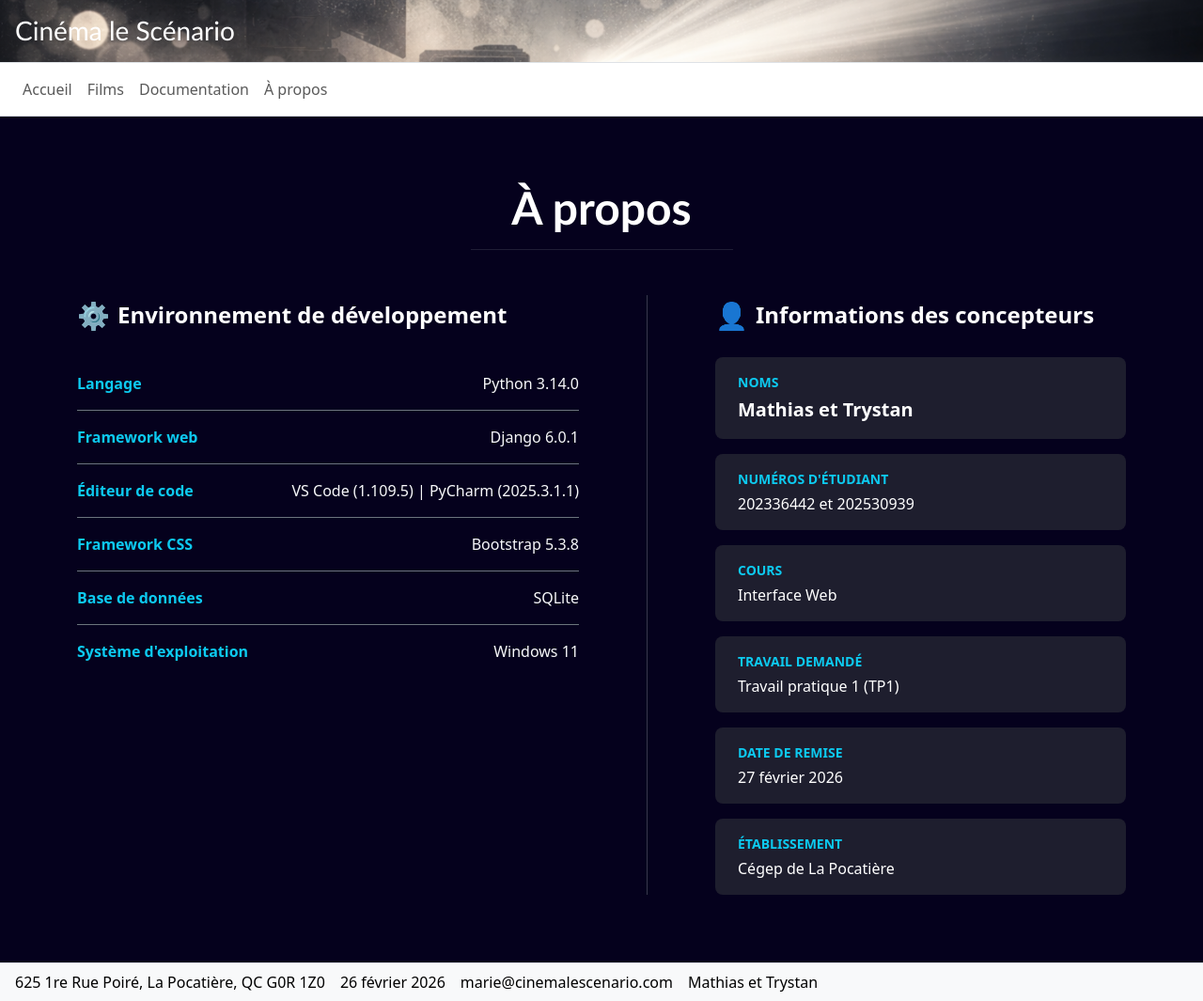
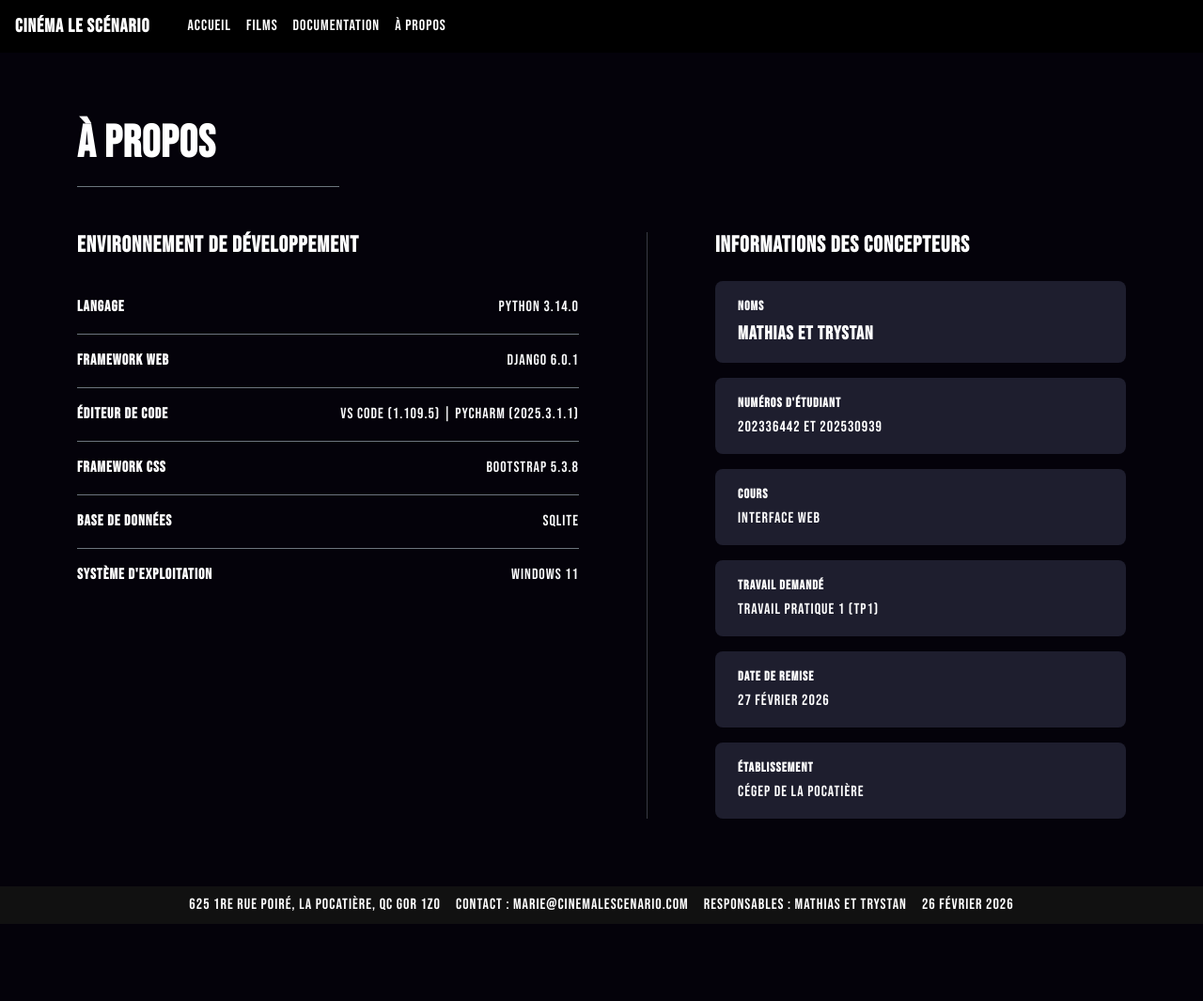
Before and after one commit to Trystanlm/PIW-TP1, a Django app: page /apropos/ in a window 1280 px wide. Shown: the whole page at 94% size. After the commit the page ends 983 px from the top, so only its background shows below. Run offline with Django 5.2, Linux system fonts and the light colour scheme.

Commit message:
Contenu uniquement scrollable, début de la refonte graphique

```diff
--- a/PIW_TP1_TM/PIW_TP1_TM/static/css/style.css
+++ b/PIW_TP1_TM/PIW_TP1_TM/static/css/style.css
@@ -1,8 +1,19 @@
 body{
     margin: 0;
     padding: 0;
-    background-color: rgb(5, 1, 29);
+    background-color: rgb(4, 2, 10);
     color: rgb(0, 0, 0);
+    display: flex;
+    flex-direction: column;
+    height: 100vh;
+    overflow: hidden;
+    font-family: 'Bebas Neue', sans-serif;
+    letter-spacing: 1px;
+}
+
+#contenu-principal {
+    flex: 1;
+    overflow-y: auto;
 }
 
 footer{
@@ -10,17 +21,25 @@ footer{
     width: 100%;
 }
 .header-cinema {
-    background-image: url('../css/images/wallpaper.png'); /* À changer plus tard */
+    background-color: black;
     background-size: cover;
     background-position: center;
 }
 
 h1 {
-    font-family: 'Trebuchet MS', 'Lucida Sans Unicode', 'Lucida Grande', sans-serif;
-    color: white;
+    font-family: 'Bebas Neue', sans-serif;
+    color: #ffffff;
     margin-top: 20px;
 }
 
+h2, h4 {
+    color: #ffffff;
+}
+
+hr {
+    border-color: #ffffff !important;
+    opacity: 1;
+}
 
 .films-page img {
     transition: transform 0.3s ease;
@@ -29,3 +48,21 @@ h1 {
 .films-page img:hover {
     transform: scale(1.05);
 }
+
+.navbar .nav-link:hover {
+    color: #ffffff !important;
+    text-shadow: 0 0 6px rgba(255, 255, 255, 0.5);
+    transition: color 0.2s ease, text-shadow 0.2s ease;
+}
+
+.btn-info {
+    background-color: #ffffff !important;
+    border-color: #ffffff !important;
+    color: #000 !important;
+}
+
+.btn-info:hover {
+    background-color: #cccccc !important;
+    border-color: #cccccc !important;
+    color: #000 !important;
+}
--- a/PIW_TP1_TM/PIW_TP1_TM/templates/accueil.html
+++ b/PIW_TP1_TM/PIW_TP1_TM/templates/accueil.html
@@ -5,9 +5,9 @@
 {% block contenu %}
 {% load static %}
 <div class="container-lg py-4">
-    <div class="text-center mb-5">
+    <div class="text-start mb-5">
         <h1 class="display-5 fw-bold text-white"> Accueil</h1>
-        <hr class="border-secondary w-25 mx-auto mt-3">
+        <hr class="border-secondary w-25 mt-3">
     </div>
     <div class="row g-4 align-items-center mt-2">
         <!-- Colonne gauche : description -->
@@ -39,7 +39,7 @@
         <!-- Colonne droite : Image -->
         <div class="col-md-6 text-center">
                 <img src="{% static 'css/images/accueil.png' %}" alt="Cinéma le Scénario"
-                    class="img-fluid rounded shadow cinema-accueil-img">
+                    class="img-fluid shadow cinema-accueil-img">
             </div>
     </div>
 </div>
--- a/PIW_TP1_TM/PIW_TP1_TM/templates/apropos.html
+++ b/PIW_TP1_TM/PIW_TP1_TM/templates/apropos.html
@@ -6,9 +6,9 @@
 <div class="container-lg py-5">
 
     <!-- Titre de la page -->
-    <div class="text-center mb-5">
+    <div class="text-start mb-5">
         <h1 class="display-5 fw-bold text-white">À propos</h1>
-        <hr class="border-secondary w-25 mx-auto mt-3">
+        <hr class="border-secondary w-25 mt-3">
     </div>
 
     <div class="row g-5">
@@ -16,33 +16,32 @@
         <!-- Colonne gauche : environnement de développement -->
         <div class="col-md-6">
             <div class="d-flex align-items-center mb-4 gap-2">
-                <span class="fs-3">⚙️</span>
                 <h2 class="fs-4 fw-bold text-white mb-0">Environnement de développement</h2>
             </div>
 
             <ul class="list-unstyled">
                 <li class="d-flex justify-content-between align-items-center border-bottom border-secondary py-3">
-                    <span class="text-info fw-semibold">Langage</span>
+                    <span class="text-white fw-semibold">Langage</span>
                     <span class="text-light">Python 3.14.0</span>
                 </li>
                 <li class="d-flex justify-content-between align-items-center border-bottom border-secondary py-3">
-                    <span class="text-info fw-semibold">Framework web</span>
+                    <span class="text-white fw-semibold">Framework web</span>
                     <span class="text-light">Django 6.0.1</span>
                 </li>
                 <li class="d-flex justify-content-between align-items-center border-bottom border-secondary py-3">
-                    <span class="text-info fw-semibold">Éditeur de code</span>
+                    <span class="text-white fw-semibold">Éditeur de code</span>
                     <span class="text-light">VS Code (1.109.5) | PyCharm (2025.3.1.1)</span>
                 </li>
                 <li class="d-flex justify-content-between align-items-center border-bottom border-secondary py-3">
-                    <span class="text-info fw-semibold">Framework CSS</span>
+                    <span class="text-white fw-semibold">Framework CSS</span>
                     <span class="text-light">Bootstrap 5.3.8</span>
                 </li>
                 <li class="d-flex justify-content-between align-items-center border-bottom border-secondary py-3">
-                    <span class="text-info fw-semibold">Base de données</span>
+                    <span class="text-white fw-semibold">Base de données</span>
                     <span class="text-light">SQLite</span>
                 </li>
                 <li class="d-flex justify-content-between align-items-center py-3">
-                    <span class="text-info fw-semibold">Système d'exploitation</span>
+                    <span class="text-white fw-semibold">Système d'exploitation</span>
                     <span class="text-light">Windows 11</span>
                 </li>
             </ul>
@@ -56,39 +55,38 @@
         <!-- Colonne droite : informations des concepteurs -->
         <div class="col-md-5">
             <div class="d-flex align-items-center mb-4 gap-2">
-                <span class="fs-3">👤</span>
                 <h2 class="fs-4 fw-bold text-white mb-0">Informations des concepteurs</h2>
             </div>
 
             <div class="d-flex flex-column gap-3">
 
                 <div class="rounded-3 px-4 py-3" style="background-color: #1e1e2e;">
-                    <div class="text-info small fw-semibold text-uppercase mb-1">Noms</div>
+                    <div class="text-white small fw-semibold text-uppercase mb-1">Noms</div>
                     <div class="text-white fw-bold fs-5">Mathias et Trystan</div>
                 </div>
 
                 <div class="rounded-3 px-4 py-3" style="background-color: #1e1e2e;">
-                    <div class="text-info small fw-semibold text-uppercase mb-1">Numéros d'étudiant</div>
+                    <div class="text-white small fw-semibold text-uppercase mb-1">Numéros d'étudiant</div>
                     <div class="text-white">202336442 et 202530939</div>
                 </div>
 
                 <div class="rounded-3 px-4 py-3" style="background-color: #1e1e2e;">
-                    <div class="text-info small fw-semibold text-uppercase mb-1">Cours</div>
+                    <div class="text-white small fw-semibold text-uppercase mb-1">Cours</div>
                     <div class="text-white">Interface Web</div>
                 </div>
 
                 <div class="rounded-3 px-4 py-3" style="background-color: #1e1e2e;">
-                    <div class="text-info small fw-semibold text-uppercase mb-1">Travail demandé</div>
+                    <div class="text-white small fw-semibold text-uppercase mb-1">Travail demandé</div>
                     <div class="text-white">Travail pratique 1 (TP1)</div>
                 </div>
 
                 <div class="rounded-3 px-4 py-3" style="background-color: #1e1e2e;">
-                    <div class="text-info small fw-semibold text-uppercase mb-1">Date de remise</div>
+                    <div class="text-white small fw-semibold text-uppercase mb-1">Date de remise</div>
                     <div class="text-white">27 février 2026</div>
                 </div>
 
                 <div class="rounded-3 px-4 py-3" style="background-color: #1e1e2e;">
-                    <div class="text-info small fw-semibold text-uppercase mb-1">Établissement</div>
+                    <div class="text-white small fw-semibold text-uppercase mb-1">Établissement</div>
                     <div class="text-white">Cégep de La Pocatière</div>
                 </div>
 
--- a/PIW_TP1_TM/PIW_TP1_TM/templates/maitre.html
+++ b/PIW_TP1_TM/PIW_TP1_TM/templates/maitre.html
@@ -8,31 +8,32 @@
 
     <!-- Lien CDN Boostrap 5.3 & CSS Static -->
     <link href="https://cdn.jsdelivr.net/npm/bootstrap@5.3.8/dist/css/bootstrap.min.css" rel="stylesheet" integrity="sha384-sRIl4kxILFvY47J16cr9ZwB07vP4J8+LH7qKQnuqkuIAvNWLzeN8tE5YBujZqJLB" crossorigin="anonymous">
+    <link href="https://fonts.googleapis.com/css2?family=Bebas+Neue&display=swap" rel="stylesheet">
     <link rel="stylesheet" href="{% static 'css/style.css' %}">
 </head>
 <body>
-    <!-- Header -->
-    <header class="header-cinema border-bottom">
-        <div class="py-3 px-3">
-            <h1 class="text-white mb-0 h3">Cinéma le Scénario</h1>
-        </div>
+    <!-- Header + Navigation fusionnés -->
+    <header class="header-cinema">
+        <nav class="navbar navbar-expand-lg navbar-dark px-3 py-2" style="background-color: #000000;">
+            <a class="navbar-brand text-white fw-bold" href="/">Cinéma le Scénario</a>
+            {% include "menu.html" %}
+        </nav>
     </header>
 
-    <!-- Navigation -->
-    {% include "menu.html" %}
+    <!-- Contenu principal de chaque page -->
+    <div id="contenu-principal">
+        {% block contenu %}
 
-    <!-- Contenu principal de chaque page -->
-    {% block contenu %}
-
-    {% endblock %}
+        {% endblock %}
+    </div>
 
     <!-- Footer -->
-    <footer class="bg-light border-top mt-4">
-        <div class="py-2 px-3 d-flex gap-3 flex-wrap">
-            <p class="mb-0">625 1re Rue Poiré, La Pocatière, QC G0R 1Z0</p>
-            <p class="mb-0">{% now "j F Y" %}</p> <!-- Affiche la date du jour formatée -->
-            <p class="mb-0">marie@cinemalescenario.com</p>
-            <p class="mb-0">Mathias et Trystan</p>
+    <footer class="mt-4" style="background-color: #111111;">
+        <div class="py-2 px-3 d-flex gap-3 flex-wrap justify-content-center">
+            <p class="mb-0 text-white">625 1re Rue Poiré, La Pocatière, QC G0R 1Z0</p>
+            <p class="mb-0 text-white">Contact : marie@cinemalescenario.com</p>
+            <p class="mb-0 text-white">Responsables : Mathias et Trystan</p>
+            <p class="mb-0 text-white">{% now "j F Y" %}</p> <!-- Affiche la date du jour formatée -->
         </div>
     </footer>
 
--- a/PIW_TP1_TM/PIW_TP1_TM/templates/menu.html
+++ b/PIW_TP1_TM/PIW_TP1_TM/templates/menu.html
@@ -1,13 +1,9 @@
 <!-- Menu isolé dans un fichier à part pour éviter les répétitions dans les autres fichiers HTML
 Je préfère garder le header et footer dans le fichier maitre.html pour éviter les répétitions aussi -->
 
-
-
-<nav class="navbar navbar-expand-lg navbar-light bg-white border-bottom">
-    <div class="navbar-nav px-3">
-        <a class="nav-link" href="/">Accueil</a>
-        <a class="nav-link" href="/films">Films</a>
-        <a class="nav-link" href="/documentation">Documentation</a>
-        <a class="nav-link" href="/apropos">À propos</a>
-    </div>
-</nav>
+<div class="navbar-nav ms-3">
+    <a class="nav-link text-white" href="/">Accueil</a>
+    <a class="nav-link text-white" href="/films">Films</a>
+    <a class="nav-link text-white" href="/documentation">Documentation</a>
+    <a class="nav-link text-white" href="/apropos">À propos</a>
+</div>
--- a/PIW_TP1_TM/PIW_TP1_TM/views.py
+++ b/PIW_TP1_TM/PIW_TP1_TM/views.py
@@ -12,7 +12,6 @@ def documentationView(request):
         {'nom': 'Amélioration 2: PAGE FILMS Bouton', 'description': "Ajout d'un bouton pour voir les bandes-annonces pour certains films."},
         {'nom': 'Amélioration 3: PAGE FILMS Css', 'description': 'Effet de zoom sur les images des films au survol.'},
         {'nom': 'Amélioration 4: RESPONSIVE Bootstrap', 'description': 'Utilisation de classes Bootstrap pour rendre le site responsive. (container-lg, row, col-md-4, etc.)'},
-        {'nom': 'Amélioration 5: DOCUMENTATION Models + Bouton Ajout', 'description': "Création d'un model Amélioration et d'un super user Admin pour pouvoir ajouter une amélioration à l'aide de l'Administration Django. Un bouton bootstrap permet d'accéder directement à la page admin via un lien."},
     ]
     return render(request, "documentation.html", {'ameliorations': ameliorations})
 
@@ -27,7 +26,7 @@ def filmsView(request):
          'categorie': 'Drame',
          'description': 'Témoin de nombreux événements marquants des années 60 et 70, un homme simple d\'esprit et au grand cœur inspire ceux qui l\'entourent à travers son optimisme constant.',
          'image': 'https://i.ebayimg.com/images/g/y9gAAOSwUQhi-9Nq/s-l1200.jpg',
-         'meilleurVendeur': 'oui',
+         'meilleurVendeur': 'Oui',
          'bandeAnnonce': 'https://youtu.be/7pDDuroFBGM'},
 
         {'nom': "Bienvenue chez les Ch'tis",
@@ -37,7 +36,7 @@ def filmsView(request):
          'categorie': 'Comédie',
          'description': 'Témoin de nombreux événements marquants des années 60 et 70, un homme simple d\'esprit et au grand cœur inspire ceux qui l\'entourent à travers son optimisme constant.',
          'image': 'https://fr.web.img5.acsta.net/medias/nmedia/18/64/74/53/18889951.jpg',
-         'meilleurVendeur': 'non',
+         'meilleurVendeur': 'Non',
          'bandeAnnonce': 'https://youtu.be/OycTfchnopU'},
 
         {'nom': "Shrek 2",
@@ -47,7 +46,7 @@ def filmsView(request):
          'categorie': 'Animation',
          'description': 'Shrek et Fiona reviennent de leur lune de miel pour rencontrer les parents de celle-ci. Mais ces derniers ne s\'attendaient pas à ce que leur fille épouse un ogre.',
          'image': 'https://m.media-amazon.com/images/M/MV5BMzNmNjQ1NmUtNzhiZS00YWE2LTg4N2ItZTA2ODdmOTMwOTQ1XkEyXkFqcGc@._V1_.jpg',
-         'meilleurVendeur': 'non',
+         'meilleurVendeur': 'Non',
          'bandeAnnonce': 'https://youtu.be/xBgSfhp5Fxo'},
 
         {'nom': "Le Loup de Wall Street",
@@ -57,7 +56,7 @@ def filmsView(request):
          'categorie': 'Biographie',
          'description': 'L\'histoire vraie de Jordan Belfort, courtier en bourse à New York qui a bâti une fortune colossale grâce à la corruption et la fraude avant de tout perdre.',
          'image': 'https://m.media-amazon.com/images/M/MV5BMjIxMjgxNTk0MF5BMl5BanBnXkFtZTgwNjIyOTg2MDE@._V1_.jpg',
-         'meilleurVendeur': 'non',
+         'meilleurVendeur': 'Non',
          'bandeAnnonce': 'https://youtu.be/GT9UfSqBz9o'},
 
         {'nom': "Oppenheimer",
@@ -67,7 +66,7 @@ def filmsView(request):
          'categorie': 'Biographie',
          'description': 'L\'histoire de J. Robert Oppenheimer, physicien théoricien qui a dirigé le développement de la première bombe atomique dans le cadre du projet Manhattan pendant la Seconde Guerre mondiale.',
          'image': 'https://i.ebayimg.com/images/g/zSsAAOSwejtjv4RH/s-l1600.jpg',
-         'meilleurVendeur': 'non',
+         'meilleurVendeur': 'Non',
          'bandeAnnonce': 'https://youtu.be/CoXtvSRpHgM'},
 
         {'nom': "Lendemain de veille",
@@ -77,7 +76,7 @@ def filmsView(request):
          'categorie': 'Comédie',
          'description': 'Trois amis se réveillent à Las Vegas après une soirée d\'enterrement de vie de garçon complètement hors de contrôle, sans aucun souvenir de la veille et avec un tigre dans leur suite.',
          'image': 'https://m.media-amazon.com/images/M/MV5BYmIyODg0N2EtYjg5NC00NjdlLWFkZTgtMmE0NzI4ZGM5ODk1XkEyXkFqcGc@._V1_.jpg',
-         'meilleurVendeur': 'non',
+         'meilleurVendeur': 'Non',
          'bandeAnnonce': 'https://youtu.be/hHqR9Tq16_E'}
     ]}
     return render(request, "films.html", contexte)
```
Also changed, not shown: PIW_TP1_TM/PIW_TP1_TM/templates/documentation.html (+5 -5 lines), PIW_TP1_TM/PIW_TP1_TM/templates/films.html (+8 -8 lines), PIW_TP1_TM/PIW_TP1_TM/static/css/images/accueil.png (added), PIW_TP1_TM/PIW_TP1_TM/static/css/images/wallpaperBlue.png (added).
